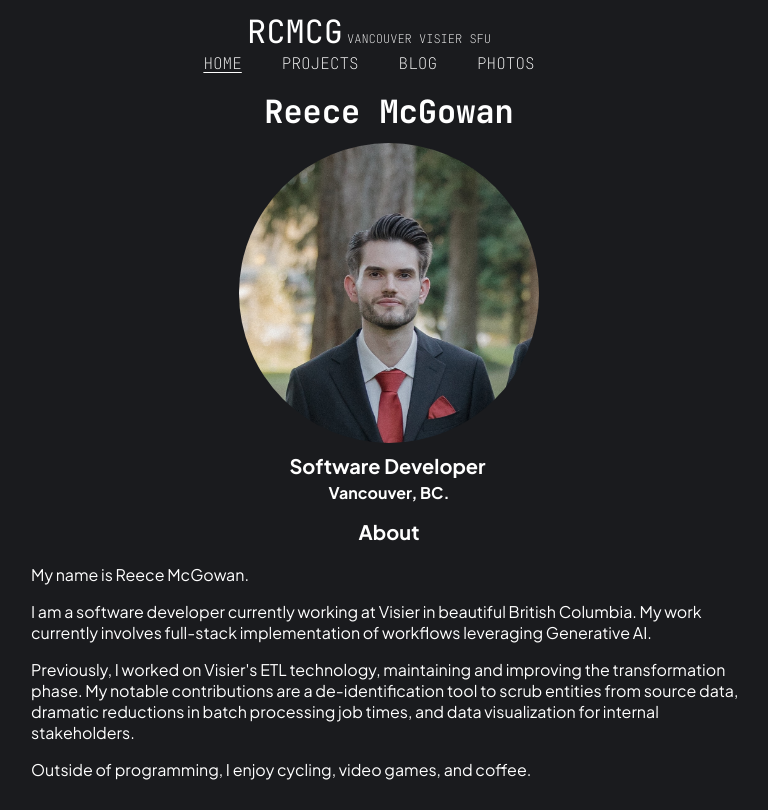
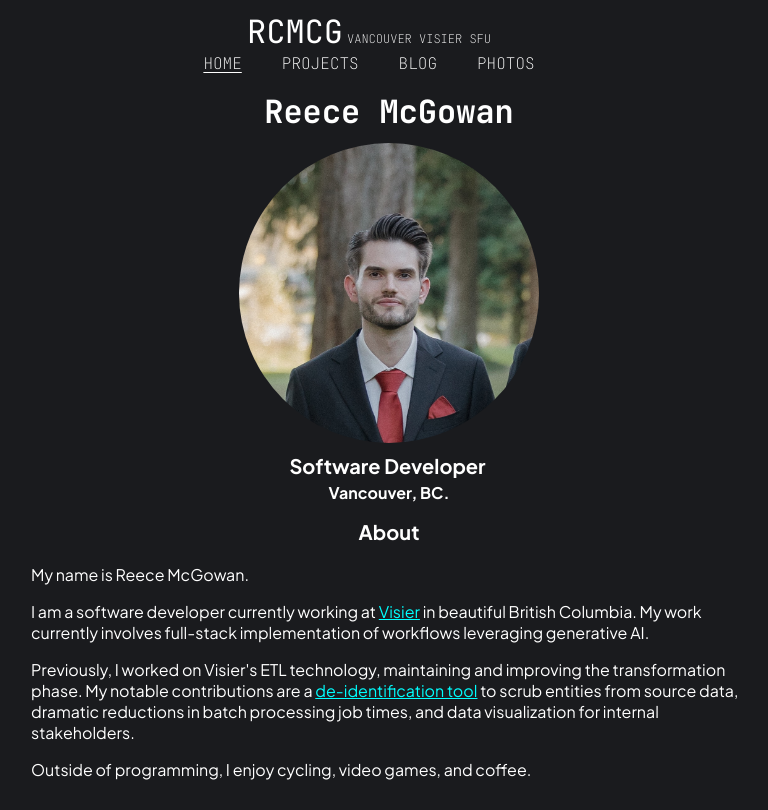
Before and after one commit to rcmcg/personal-website, a React (Vite) app in the folder rcmcg/: page / in a window 1280 px wide. Shown: the whole page, without its empty margins (251-1019 px from the left). Built offline with nearby package versions, Linux system fonts and the light colour scheme.

Commit message:
add some links in the about section

```diff
--- a/rcmcg/src/pages/Home.tsx
+++ b/rcmcg/src/pages/Home.tsx
@@ -22,13 +22,14 @@ function Body() {
             My name is Reece McGowan.
           </p>
           <p>
-            I am a software developer currently working at Visier in beautiful
+            I am a software developer currently working at <a href={"https://www.visier.com/"}>Visier</a> in beautiful
             British Columbia. My work currently involves full-stack implementation of workflows leveraging
-            Generative AI.
+            generative AI.
           </p>
           <p>
             Previously, I worked on Visier's ETL technology, maintaining and improving the transformation phase. My
-            notable contributions are a de-identification tool to scrub entities from source data, dramatic reductions
+            notable contributions are a <a href={"https://docs.visier.com/developer/Studio/data/de-identification.htm"}>de-identification tool</a> to
+            scrub entities from source data, dramatic reductions
             in batch processing job times, and data visualization for internal stakeholders.
           </p>
           <p>
```
